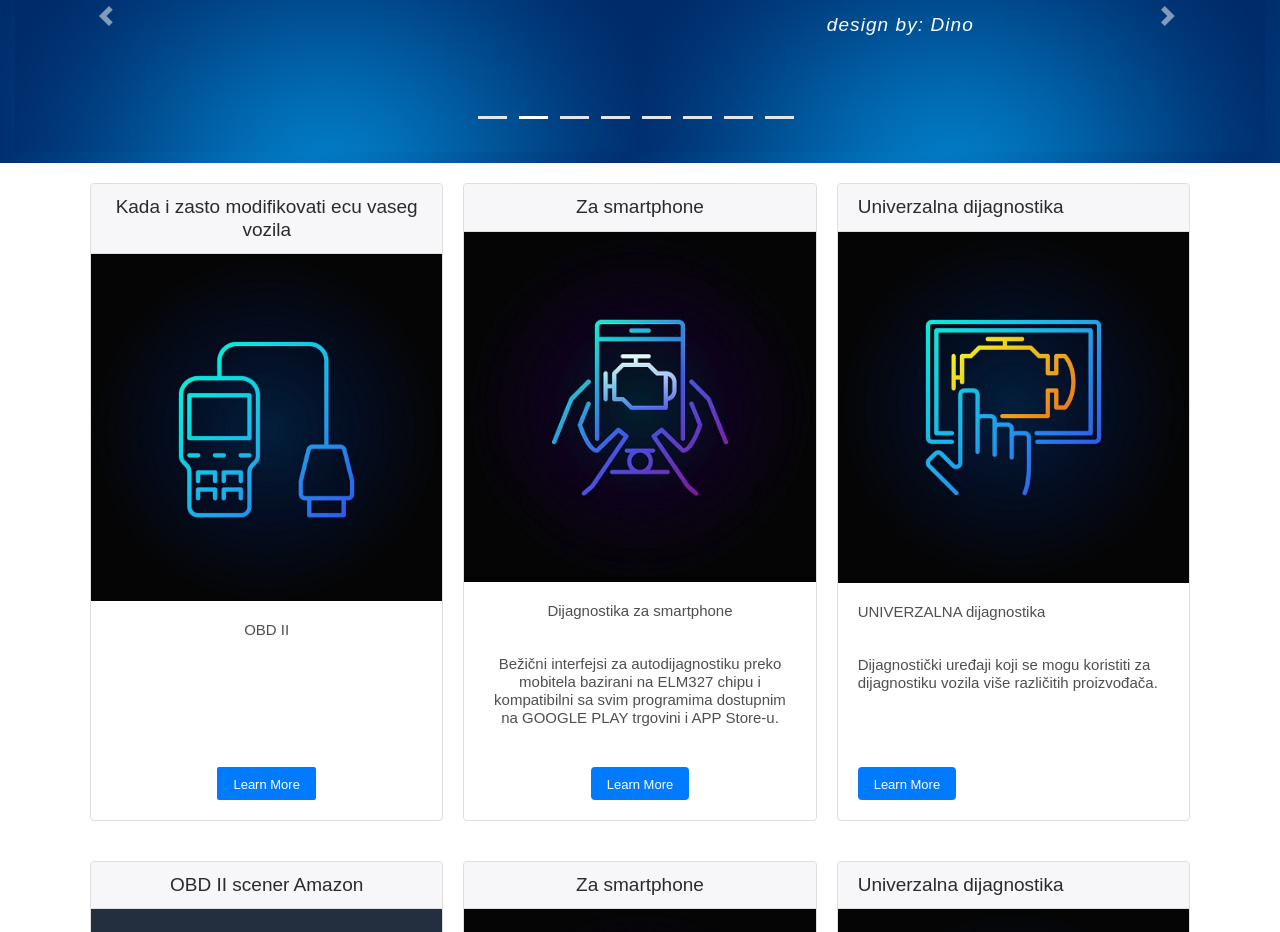
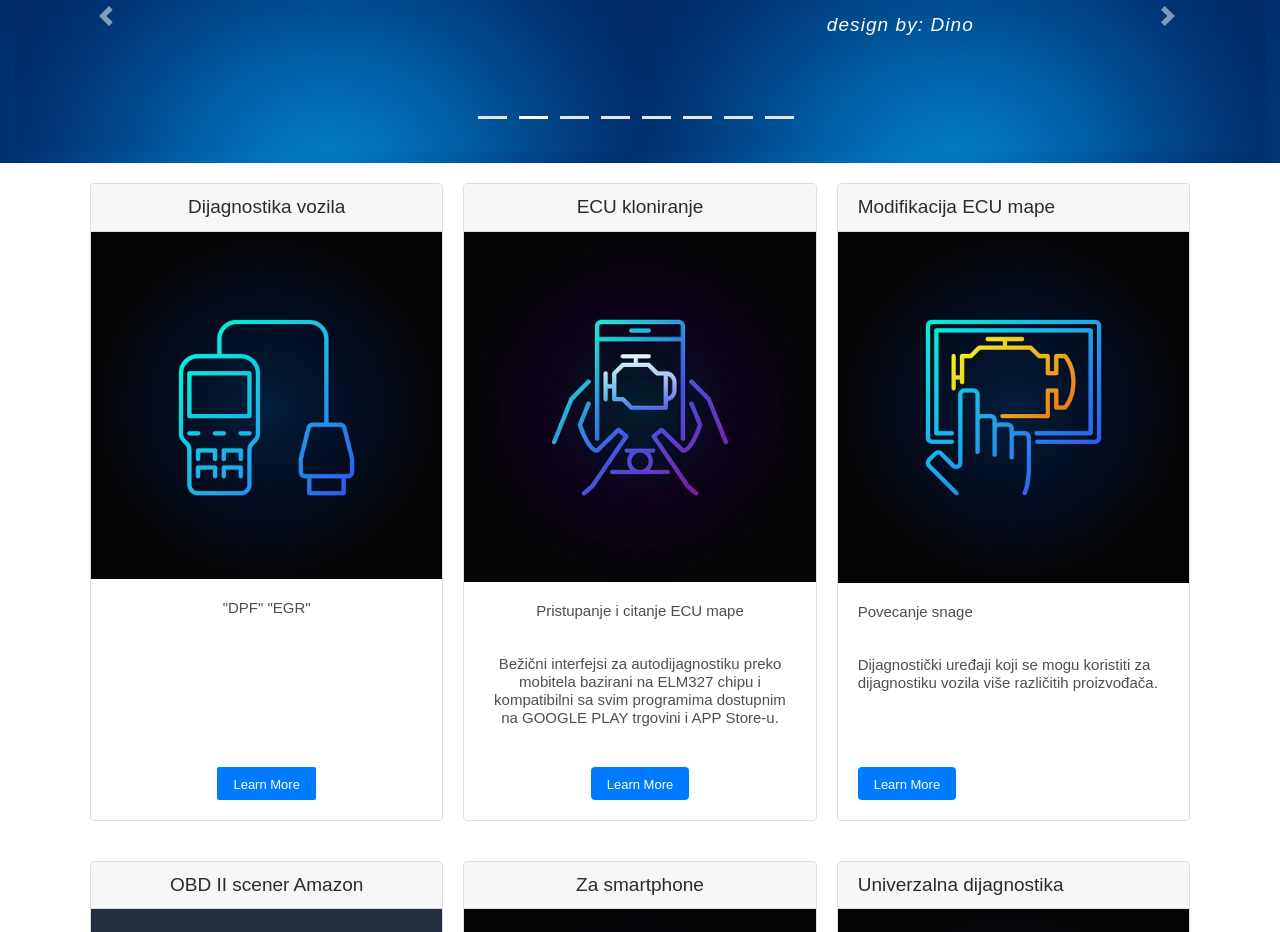
Before and after one commit to giztech0/Autodijagnostika-BIH, a plain HTML site: page index.html in a window 1280 px wide. Shown: the part 168-1100 px from the top of the page. Drawn offline with Linux system fonts and the light colour scheme.

Commit message:
Add files via upload

```diff
--- a/index.html
+++ b/index.html
@@ -2,7 +2,7 @@
 <html>
 <head>
 <meta charset="utf-8">
-<title>gizz motorsport</title>
+<title>gizz tuning</title>
 <meta name="generator" content="WYSIWYG Web Builder 17 Trial Version - https://www.wysiwygwebbuilder.com">
 <meta name="viewport" content="width=device-width, initial-scale=1.0">
 <link href="font-awesome.min.css" rel="stylesheet">
@@ -149,29 +149,29 @@
    <div id="wb_FlexContainer2">
       <div id="FlexContainer2">
          <div id="wb_Card1" style="display:flex;text-align:center;z-index:18;" class="card">
-            <div id="Card1-card-header">Kada i zasto modifikovati ecu vaseg vozila</div>
+            <div id="Card1-card-header">Dijagnostika vozila</div>
             <div id="Card1-card-body">
                <hr id="Card1-card-item1">
                <img id="Card1-card-item2" src="images/15954075.jpg" width="1000" height="988" alt="" title="">
-               <div id="Card1-card-item3">OBD II</div>
+               <div id="Card1-card-item3">"DPF" "EGR"</div>
             </div>
             <div id="Card1-card-item4"><a href="./page2.html">Learn More</a></div>
          </div>
          <div id="wb_Card2" style="display:flex;text-align:center;z-index:19;" class="card">
-            <div id="Card2-card-header">Za smartphone</div>
+            <div id="Card2-card-header">ECU kloniranje</div>
             <div id="Card2-card-body">
                <hr id="Card2-card-item1">
                <img id="Card2-card-item2" src="images/17297467.jpg" width="400" height="399" alt="" title="">
-               <div id="Card2-card-item3">Dijagnostika za smartphone<br><br><br>Bežični interfejsi za autodijagnostiku preko mobitela bazirani na ELM327 chipu i kompatibilni sa svim programima dostupnim na GOOGLE PLAY trgovini i APP Store-u.</div>
+               <div id="Card2-card-item3">Pristupanje i citanje ECU mape<br><br><br>Bežični interfejsi za autodijagnostiku preko mobitela bazirani na ELM327 chipu i kompatibilni sa svim programima dostupnim na GOOGLE PLAY trgovini i APP Store-u.</div>
             </div>
             <div id="Card2-card-item4"><a href="./page4.html">Learn More</a></div>
          </div>
          <div id="wb_Card3" style="display:flex;z-index:20;" class="card">
-            <div id="Card3-card-header">Univerzalna dijagnostika</div>
+            <div id="Card3-card-header">Modifikacija ECU mape</div>
             <div id="Card3-card-body">
                <hr id="Card3-card-item1">
                <img id="Card3-card-item2" src="images/17891796.jpg" width="1000" height="1000" alt="" title="">
-               <div id="Card3-card-item3">UNIVERZALNA dijagnostika<br><br><br>Dijagnostički uređaji koji se mogu koristiti za dijagnostiku vozila više različitih proizvođača.</div>
+               <div id="Card3-card-item3">Povecanje snage<br><br><br>Dijagnostički uređaji koji se mogu koristiti za dijagnostiku vozila više različitih proizvođača.</div>
             </div>
             <div id="Card3-card-item4"><a href="./page3.html">Learn More</a></div>
          </div>
```
